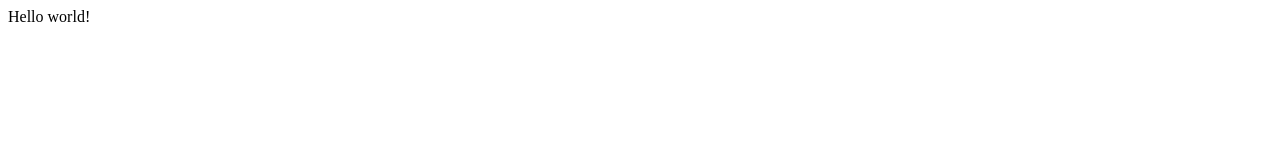
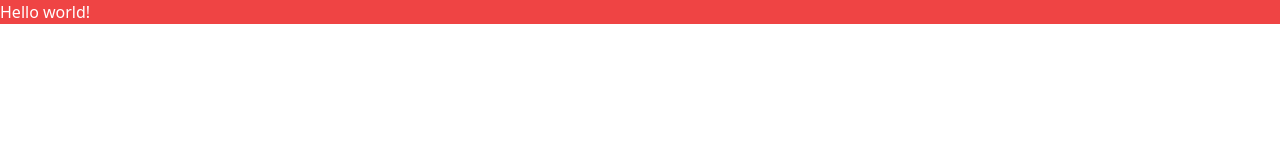
Before and after one commit to getrakuda/learn_learn_roo, a Gatsby site: page / in a window 1280 px wide. Built offline with nearby package versions, Linux system fonts and the light colour scheme; Gatsby itself is replaced by a stand-in of ours.

Commit message:
first commit

```diff
--- /dev/null
+++ b/gatsby-browser.js
@@ -0,0 +1 @@
+import './src/styles/global.css'
--- a/gatsby-config.js
+++ b/gatsby-config.js
@@ -1,10 +1,7 @@
-/**
- * Configure your Gatsby site with this file.
- *
- * See: https://www.gatsbyjs.com/docs/gatsby-config/
- */
-
 module.exports = {
-  /* Your site config here */
-  plugins: [],
+  plugins: [
+    'gatsby-plugin-postcss',
+    'gatsby-plugin-image',
+    'gatsby-plugin-sharp',
+  ],
 }
--- /dev/null
+++ b/postcss.config.js
@@ -0,0 +1,6 @@
+module.exports = {
+  plugins: {
+    tailwindcss: {},
+    autoprefixer: {},
+  },
+}
--- a/src/pages/index.js
+++ b/src/pages/index.js
@@ -1,5 +1,5 @@
 import React from "react"
 
 export default function Home() {
-  return <div>Hello world!</div>
+  return <div className={"bg-red-500 text-white"}>Hello world!</div>
 }
--- /dev/null
+++ b/src/styles/global.css
@@ -0,0 +1,3 @@
+@tailwind base;
+@tailwind components;
+@tailwind utilities;
--- /dev/null
+++ b/tailwind.config.js
@@ -0,0 +1,28 @@
+/** @type {import('tailwindcss').Config} */
+module.exports = {
+  content: [
+    "./src/pages/**/*.{js,jsx,ts,tsx}",
+    "./src/components/**/*.{js,jsx,ts,tsx}",
+  ],
+  theme: {
+    extend: {
+      animation: {
+        "scale-down-top": "scale-down-top 0.4s cubic-bezier(0.250, 0.460, 0.450, 0.940)   both",
+        "slide-top": "slide-top 0.5s cubic-bezier(0.250, 0.460, 0.450, 0.940)   both",
+        "fade-in-bottom": "fade-in-bottom 1.2s cubic-bezier(0.390, 0.575, 0.565, 1.000)   both",
+        "fade-in-top": "fade-in-top 1.2s cubic-bezier(0.390, 0.575, 0.565, 1.000)   both",
+        "fade-in-open-menu-modal": "fade-in 0.5s cubic-bezier(0.390, 0.575, 0.565, 1.000)   both",
+        "fade-out": "fade-out 1s ease   both",
+      },
+      keyframes: {
+        "scale-down-top": {"0%": {transform: "scale(1)", "transform-origin": "50% 0%"}, to: {transform: "scale(0.8)", "transform-origin": "50% 0%"}},
+        "slide-top": {"0%": {transform: "translateY(0)"}, to: {transform: "translateY(-10px)"}},
+        "fade-in-bottom": {"0%": {transform: "translateY(7px)", opacity: "0"}, to: {transform: "translateY(0)", opacity: "1"}},
+        "fade-in-top": {"0%": {transform: "translateY(-10px)", opacity: "0"}, to: {transform: "translateY(0)", opacity: "1"}},
+        "fade-in": {"0%": {opacity: "0"},to: {opacity: "1"}},
+        "fade-out": {"0%": {opacity: "1"},to: {opacity: "0"}},
+      },
+    },
+  },
+  plugins: [],
+}
```
Also changed, not shown: package.json (+11 -2 lines), 1 other file.
